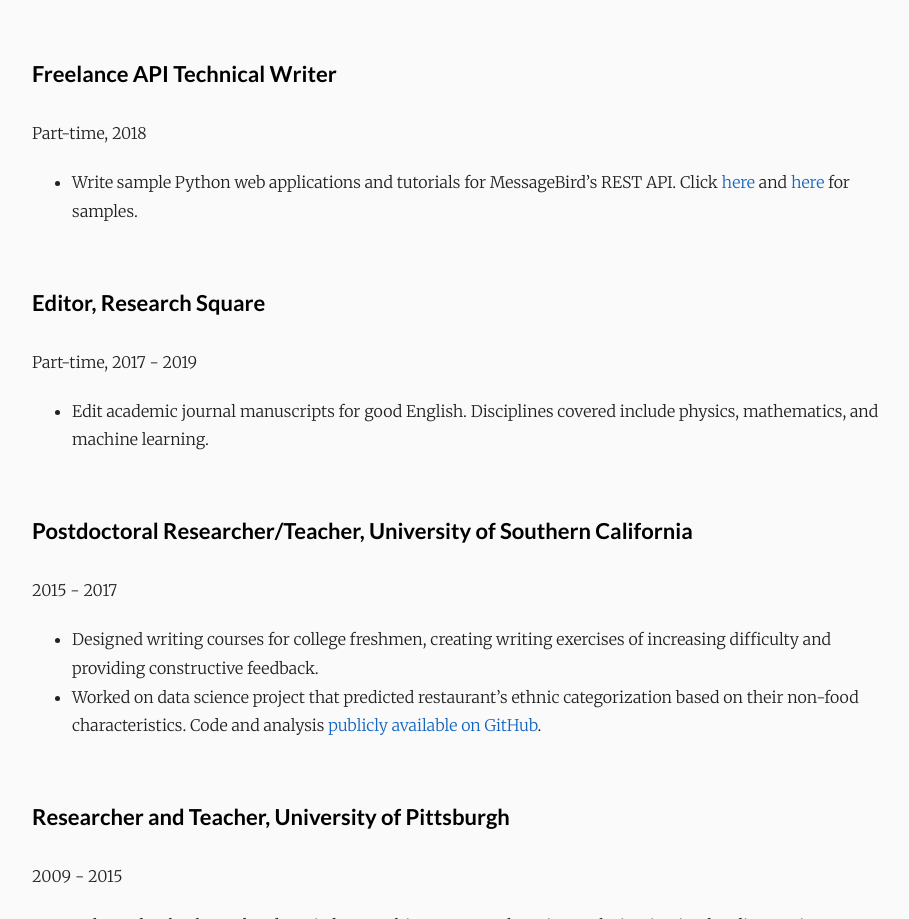
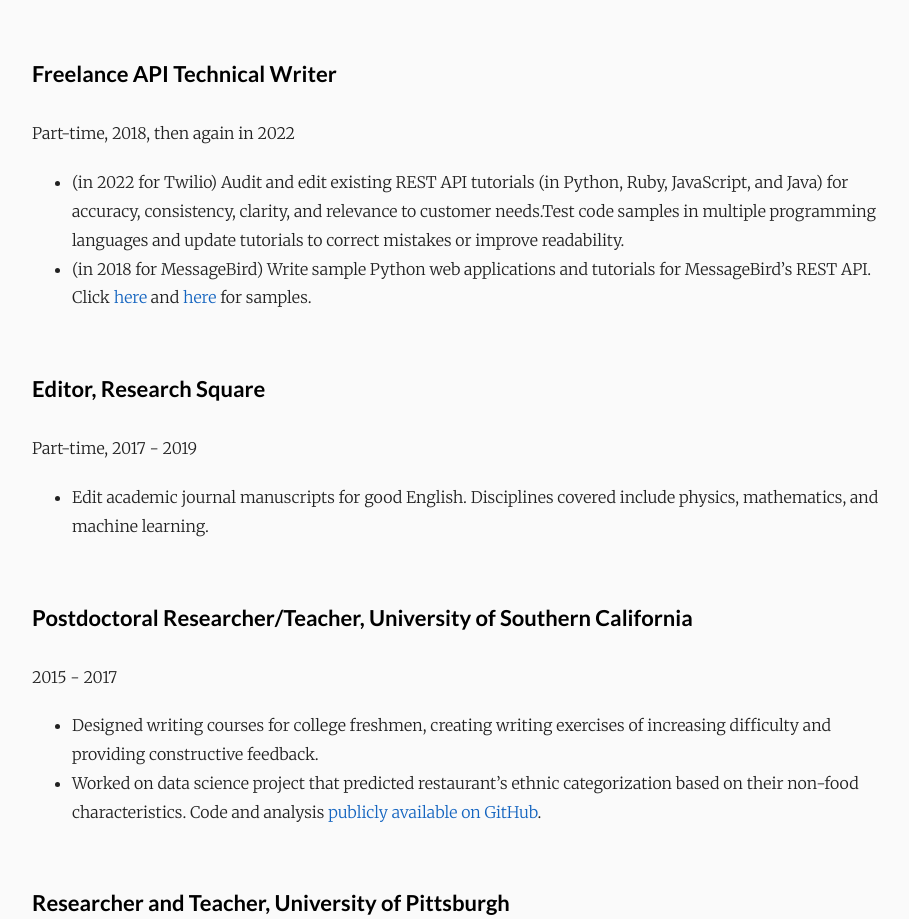
Before and after one commit to boltzmann-brain/boltzmann-brain.github.io, a plain HTML site: page resume/index.html in a window 1280 px wide. Shown: the part 1405-2324 px from the top of the page, without its empty margins (178-1087 px from the left). Drawn offline with nearby package versions, Linux system fonts and the light colour scheme.

Commit message:
rebuilding site Mon Dec 11 16:00:50 CST 2023

```diff
--- a/resume/index.html
+++ b/resume/index.html
@@ -133,9 +133,10 @@ Work Senior Data Scientist, Capital One 2020 - present
 <li>Promoted to Senior Technical Writer after 1.5 years for proposing and leading initiatives to improve user experience of online documentation.</li>
 </ul>
 <h4 id="freelance-api-technical-writer">Freelance API Technical Writer</h4>
-<p>Part-time, 2018</p>
+<p>Part-time, 2018, then again in 2022</p>
 <ul>
-<li>Write sample Python web applications and tutorials for MessageBird’s REST API. Click <a href="https://github.com/messagebirdguides/verify-voice-guide-python">here</a> and <a href="https://github.com/messagebirdguides/notifications-guide-python">here</a> for samples.</li>
+<li>(in 2022 for Twilio) Audit and edit existing REST API tutorials (in Python, Ruby, JavaScript, and  Java) for accuracy, consistency, clarity, and relevance to customer needs.Test code samples in multiple programming languages and update tutorials to correct mistakes or improve readability.</li>
+<li>(in 2018 for MessageBird) Write sample Python web applications and tutorials for MessageBird’s REST API. Click <a href="https://github.com/messagebirdguides/verify-voice-guide-python">here</a> and <a href="https://github.com/messagebirdguides/notifications-guide-python">here</a> for samples.</li>
 </ul>
 <h4 id="editor-research-square">Editor, Research Square</h4>
 <p>Part-time, 2017 - 2019</p>
```
